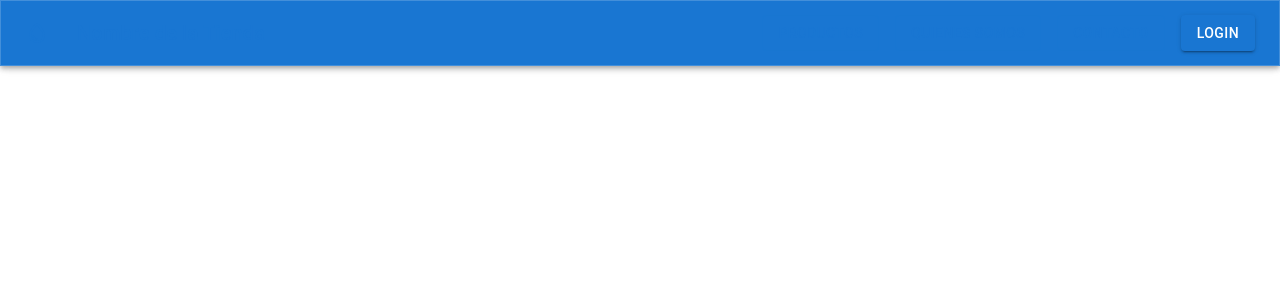
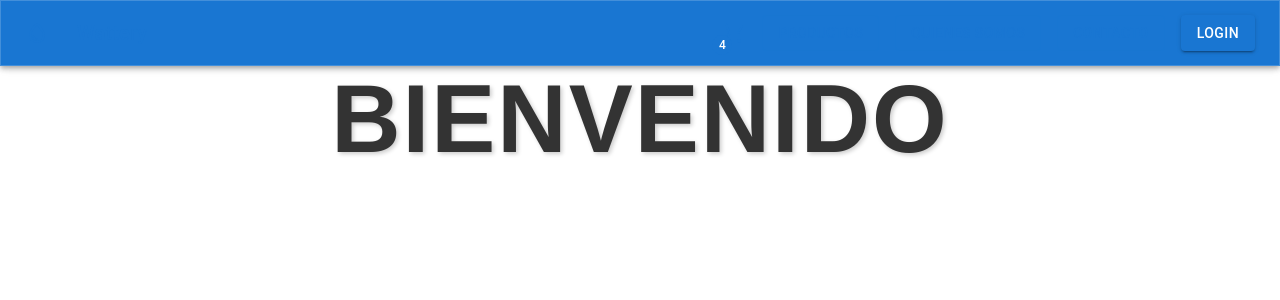
Before and after one commit to MatiGabaglio/Proyecto_Final_React, a React (Vite) app: page / in a window 1280 px wide. Shown: the top 300 px of the page. Built offline with nearby package versions, Linux system fonts and the light colour scheme.

Commit message:
Se añade el icono del carrito y el greeting

```diff
--- a/index.html
+++ b/index.html
@@ -5,7 +5,7 @@
     <meta name="viewport" content="width=device-width, initial-scale=1.0" />
     <title>react_proyecto_final</title>
   </head>
-  <body>
+  <body style="margin: 0;">
     <div id="root"></div>
     <script type="module" src="/src/main.jsx"></script>
   </body>
--- a/src/App.jsx
+++ b/src/App.jsx
@@ -1,11 +1,12 @@
 import React from 'react'
 import Navbar from './components/Navbar/Navbar.jsx'
-
+import BasicCard from './components/ItemListContainer/ItemListContainer.jsx'
 
 function App() {
   return (
     <>
     <Navbar />
+    <BasicCard />
     </>
   )
 }
--- /dev/null
+++ b/src/components/CartWidget/CartWidget.jsx
@@ -0,0 +1,31 @@
+import React from 'react'
+import ShoppingCartOutlinedIcon from '@mui/icons-material/ShoppingCartOutlined';
+import { Icon } from '@mui/material'
+import Badge from '@mui/material/Badge';
+
+const CartWidget = () => {
+  return (
+    <div>
+        <Badge
+        badgeContent={4}
+        color="primary"
+        anchorOrigin={{
+            vertical: 'bottom',
+            horizontal: 'left',
+          }}
+        >
+            <Icon
+                size="large"
+                edge="start"
+                aria-label="menu"
+                color='primary'
+                sx={{ mr: 2 }}
+            >
+                <ShoppingCartOutlinedIcon />
+            </Icon>
+        </Badge>
+    </div>
+  )
+}
+
+export default CartWidget
--- /dev/null
+++ b/src/components/ItemListContainer/ItemListContainer.css
@@ -0,0 +1,11 @@
+.itemListContainer{
+    font-family: 'Arial', sans-serif;
+    font-size: 48px;
+    font-weight: bold;
+    color: #333;
+    text-align: center;
+    margin-top: 20px;
+    margin-bottom: 20px;
+    letter-spacing: 2px;
+    text-shadow: 2px 2px 4px rgba(0, 0, 0, 0.2);
+  }
--- /dev/null
+++ b/src/components/ItemListContainer/ItemListContainer.jsx
@@ -0,0 +1,12 @@
+import React from 'react'
+import './itemListContainer.css'
+
+const ItemListContainer = () => {
+  return (
+    <div className='itemListContainer'>
+      <h1>BIENVENIDO</h1>
+    </div>
+  )
+}
+
+export default ItemListContainer
--- a/src/components/Navbar/Navbar.jsx
+++ b/src/components/Navbar/Navbar.jsx
@@ -2,11 +2,13 @@ import React from 'react'
 import { AppBar, Toolbar, IconButton, Stack, Button } from '@mui/material'
 import Typography from '@mui/material/Typography';
 import WaterDropOutlinedIcon from '@mui/icons-material/WaterDropOutlined';
+import CartWidget from '../CartWidget/CartWidget.jsx';
 import './navbar.css';
+
 
 function Navbar() {
   return (
-    <AppBar position="fixed" className='appbar'>
+    <AppBar className='appbar'>
         <Toolbar>
             <IconButton
                 size="large"
@@ -19,8 +21,10 @@ function Navbar() {
             </IconButton>
 
             <Typography variant="h6" component="div" color="primary" sx={{ flexGrow: 1 }}>
-                Nombre de la Tienda
+                Wattery
             </Typography>
+
+            <CartWidget />
 
             <Stack direction="row" spacing={2}>
                 <Button variant="outlined" className='blackButton'>Productos</Button>
--- a/src/components/Navbar/navbar.css
+++ b/src/components/Navbar/navbar.css
@@ -4,4 +4,5 @@
     backdrop-filter: blur( 2px );
     -webkit-backdrop-filter: blur( 2px );
     border: 1px solid rgba( 255, 255, 255, 0.18 );
+    position: relative;
 }
```
Also changed, not shown: src/components/CartWidget/CartWidget.css (added).
